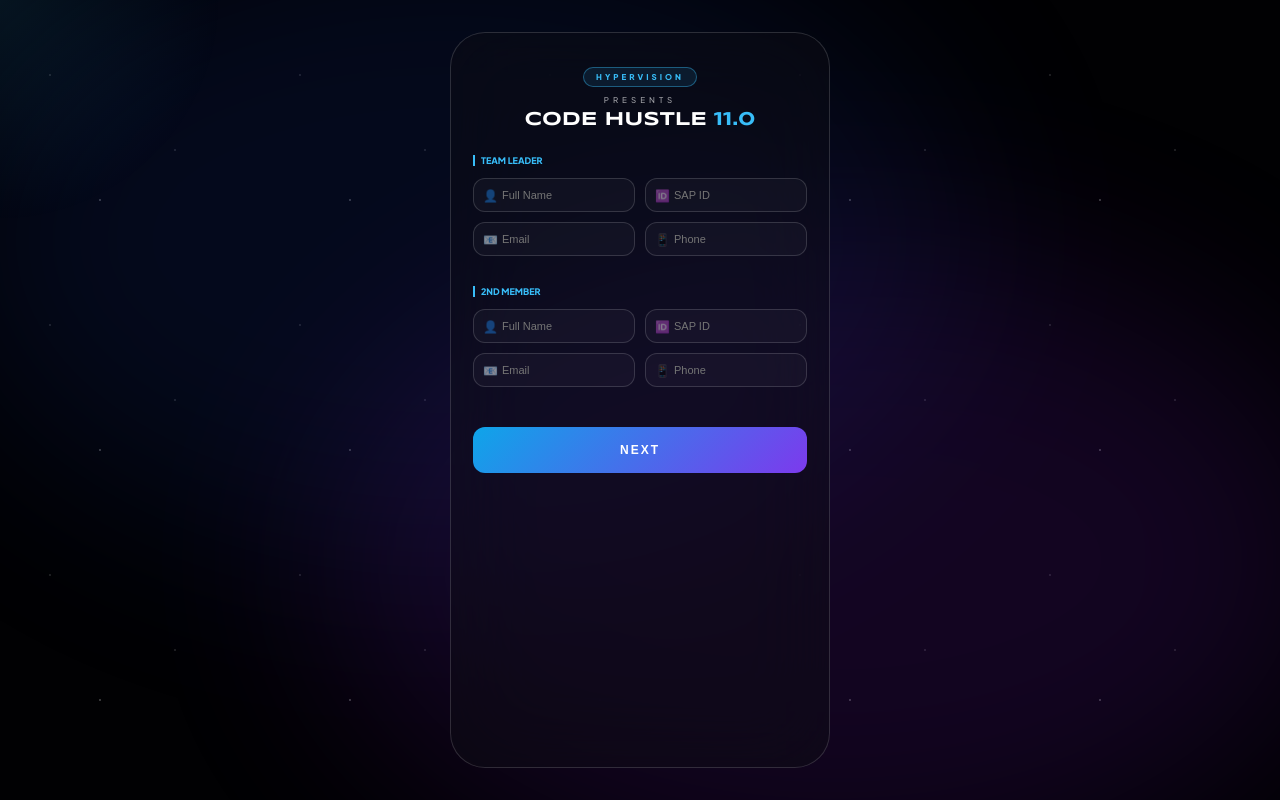
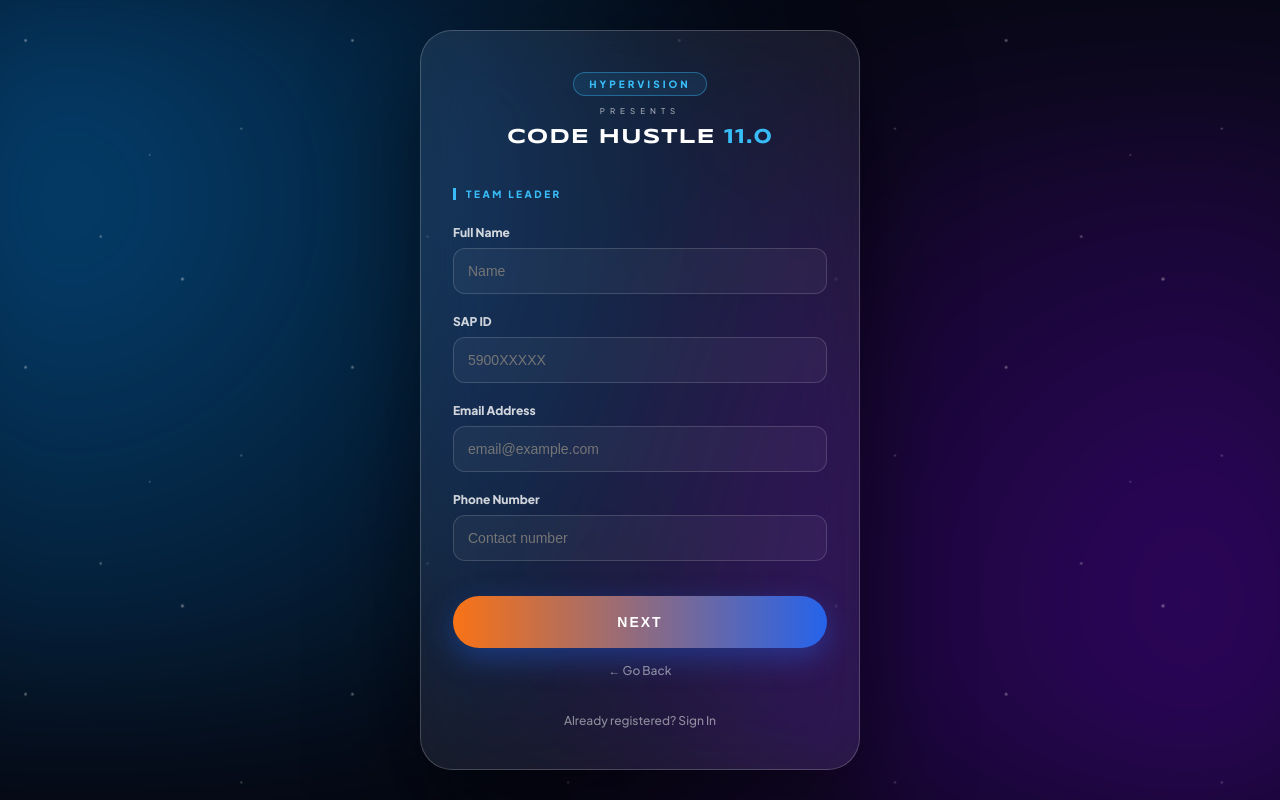
Before and after one commit to upeshypervision/Code-Hustle-11.0-portal, a React (Vite) app in the folder frontend/: page /register in a window 1280 px wide. Built offline with nearby package versions, Linux system fonts and the light colour scheme.

Commit message:
last_and_final

```diff
--- a/frontend/src/pages/Register.jsx
+++ b/frontend/src/pages/Register.jsx
@@ -1,5 +1,5 @@
-import { useState, useEffect } from "react";
-import "./Registration.css";
+import React, { useState, useEffect } from 'react';
+import './Registration.css';
 
 const loadScript = (src) => {
   return new Promise((resolve) => {
@@ -12,60 +12,39 @@ const loadScript = (src) => {
   });
 };
 
-export default function StudentRegistration() {
-  const [page, setPage] = useState(1);
+const Registration = () => {
+  const [step, setStep] = useState(1);
   const [loading, setLoading] = useState(false);
   const [submitted, setSubmitted] = useState(false);
-  const [mousePos, setMousePos] = useState({ x: 0, y: 0 });
-
-  const API_BASE = "http://127.0.0.1:5000/api";
+  const API_BASE = "http://localhost:5000/api";
 
   const [team, setTeam] = useState({
-    leader: { name: "", sapid: "", email: "", phone: "" },
-    member2: { name: "", sapid: "", email: "", phone: "" },
-    member3: { name: "", sapid: "", email: "", phone: "" },
-    member4: { name: "", sapid: "", email: "", phone: "" },
+    leader: { fullName: '', sapid: '', email: '', phone: '' },
+    m1: { fullName: '', sapid: '', email: '', phone: '' },
+    m2: { fullName: '', sapid: '', email: '', phone: '' },
+    m3: { fullName: '', sapid: '', email: '', phone: '' }
   });
 
-  const [discount, setDiscount] = useState({ hyperId: "", sapId: "" });
+  const [discount, setDiscount] = useState({ hyperId: "", verifySapId: "" });
 
   useEffect(() => {
-    const handleMouseMove = (e) => setMousePos({ x: e.clientX, y: e.clientY });
-    window.addEventListener("mousemove", handleMouseMove);
     loadScript("https://checkout.razorpay.com/v1/checkout.js");
-    return () => window.removeEventListener("mousemove", handleMouseMove);
   }, []);
 
-  const validateField = (data) => {
-    const nameRegex = /^[a-zA-Z\s]{2,50}$/;
-    const sapRegex = /^\d{9}$/;
-    const phoneRegex = /^\d{10}$/;
-    const emailRegex = /^[^\s@]+@[^\s@]+\.[^\s@]+$/;
-    if (!nameRegex.test(data.name)) return "Invalid Name";
-    if (!sapRegex.test(data.sapid)) return "SAP ID must be 9 digits";
-    if (!emailRegex.test(data.email)) return "Invalid Email";
-    if (!phoneRegex.test(data.phone)) return "Phone must be 10 digits";
-    return null;
+  const handleInputChange = (member, e) => {
+    const { name, value } = e.target;
+    setTeam(prev => ({
+      ...prev,
+      [member]: { ...prev[member], [name]: value }
+    }));
   };
 
-  const handleInputChange = (memberKey, field, value) => {
-    setTeam(prev => ({ ...prev, [memberKey]: { ...prev[memberKey], [field]: value } }));
-  };
-
-  const handleNext = () => {
-    const leaderErr = validateField(team.leader);
-    const m2Err = validateField(team.member2);
-    if (leaderErr) { alert(`Leader: ${leaderErr}`); return; }
-    if (m2Err) { alert(`Member 2: ${m2Err}`); return; }
-    setPage(2);
+  const isSapMatching = () => {
+    const enteredSaps = [team.leader.sapid, team.m1.sapid, team.m2.sapid, team.m3.sapid];
+    return enteredSaps.includes(discount.verifySapId);
   };
 
   const openRazorpay = async (order_id, finalAmount, key_id, teamPayload) => {
-    if (!window.Razorpay) {
-      alert("Razorpay SDK failed to load. Check your internet.");
-      return;
-    }
-
     const options = {
       key: key_id,
       amount: finalAmount * 100,
@@ -73,54 +52,52 @@ export default function StudentRegistration() {
       name: "CodeHustle 11.0",
       order_id: order_id,
       handler: async (response) => {
-        try {
         const payRes = await fetch(`${API_BASE}/save-payment`, {
           method: "POST",
           headers: { "Content-Type": "application/json" },
           body: JSON.stringify({
             ...teamPayload,
             payment_id: response.razorpay_payment_id,
-              order_id: response.razorpay_order_id,
-              signature: response.razorpay_signature,
-              password_plain: teamPayload.password_plain
+            order_id: response.razorpay_order_id
           }),
         });
         const data = await payRes.json();
         if (data.success) setSubmitted(true);
-        } catch (err) {
-          alert("Payment verified but failed to update database.");
-        }
       },
-      prefill: { name: team.leader.name, email: team.leader.email },
-      theme: { color: "#32CCFF" },
+      prefill: { name: team.leader.fullName, email: team.leader.email },
+      theme: { color: "#38bdf8" },
     };
     const rzp = new window.Razorpay(options);
     rzp.open();
   };
 
-  const handleFinalSubmit = async (e) => {
-    e.preventDefault();
+  const handleRegistrationFlow = async (e) => {
+    if (e) e.preventDefault();
     setLoading(true);
     try {
       let finalAmount = 450;
       let hyperMemberData = null;
 
-      if (discount.hyperId && discount.sapId) {
+      if (discount.hyperId && discount.verifySapId) {
+        if (!isSapMatching()) {
+          alert("Verification SAP ID must match a team member.");
+          setLoading(false); return;
+        }
         const hRes = await fetch(`${API_BASE}/validate-hypervision`, {
           method: "POST",
           headers: { "Content-Type": "application/json" },
-          body: JSON.stringify({ hypervision_id: discount.hyperId, sapid: discount.sapId }),
+          body: JSON.stringify({ hypervision_id: discount.hyperId, sapid: discount.verifySapId }),
         });
         const hData = await hRes.json();
         if (hData.is_hypervision) {
           finalAmount = hData.amount;
-          hyperMemberData = { sapid: discount.sapId, name: hData.member.name };
+          hyperMemberData = hData.member;
         }
       }
 
       const teamPayload = {
         leader: team.leader,
-        members: [team.member2, team.member3, team.member4].filter(m => m.name !== ""),
+        members: [team.m1, team.m2, team.m3].filter(m => m.fullName !== ""),
         hypervision_member: hyperMemberData,
         amount: finalAmount
       };
@@ -130,82 +107,121 @@ export default function StudentRegistration() {
         headers: { "Content-Type": "application/json" },
         body: JSON.stringify(teamPayload)
       });
-
       const orderData = await orderRes.json();
       if (orderData.success) {
-        await openRazorpay(orderData.order_id, orderData.amount, orderData.key_id, {
+        openRazorpay(orderData.order_id, orderData.amount, orderData.key_id, {
           ...teamPayload,
-          password_plain: orderData.password_plain,
           team_id: orderData.team_id
         });
       }
-    } catch (err) { alert("Could not reach server."); }
+    } catch (err) { alert("Server error."); }
     setLoading(false);
   };
 
-  const renderFields = (key) => (
-    <div className="field-grid">
-      <div className="input-wrapper"><span className="field-icon">👤</span><input type="text" placeholder="Full Name" value={team[key].name} onChange={(e) => handleInputChange(key, 'name', e.target.value)} /></div>
-      <div className="input-wrapper"><span className="field-icon">🆔</span><input type="text" placeholder="SAP ID" value={team[key].sapid} onChange={(e) => handleInputChange(key, 'sapid', e.target.value)} /></div>
-      <div className="input-wrapper"><span className="field-icon">📧</span><input type="email" placeholder="Email" value={team[key].email} onChange={(e) => handleInputChange(key, 'email', e.target.value)} /></div>
-      <div className="input-wrapper"><span className="field-icon">📱</span><input type="text" placeholder="Phone" value={team[key].phone} onChange={(e) => handleInputChange(key, 'phone', e.target.value)} /></div>
+  const renderFields = (memberKey, label, isOptional = false) => (
+    <form onSubmit={(e) => { e.preventDefault(); setStep(step + 1); }} className="animate-in">
+      <span className="label-detail">{label} {isOptional && "(OPTIONAL)"}</span>
+      <div className="input-group">
+        <div className="label-row"><span>Full Name</span></div>
+        <input type="text" name="fullName" className="glow-input" placeholder="Name" required={!isOptional}
+          value={team[memberKey].fullName} onChange={(e) => handleInputChange(memberKey, e)} />
       </div>
+      <div className="input-group">
+        <div className="label-row"><span>SAP ID</span></div>
+        <input type="text" name="sapid" className="glow-input" placeholder="5900XXXXX" required={!isOptional} pattern="\d{9}"
+          value={team[memberKey].sapid} onChange={(e) => handleInputChange(memberKey, e)} />
+      </div>
+      <div className="input-group">
+        <div className="label-row"><span>Email Address</span></div>
+        <input type="email" name="email" className="glow-input" placeholder="email@example.com" required={!isOptional}
+          value={team[memberKey].email} onChange={(e) => handleInputChange(memberKey, e)} />
+      </div>
+      <div className="input-group">
+        <div className="label-row"><span>Phone Number</span></div>
+        <input type="tel" name="phone" className="glow-input" placeholder="Contact number" required={!isOptional} pattern="\d{10}"
+          value={team[memberKey].phone} onChange={(e) => handleInputChange(memberKey, e)} />
+      </div>
+      <button type="submit" className="neon-shade-btn next-glow">NEXT</button>
+      <p className="signin-link" style={{marginTop: '15px', cursor: 'pointer', textAlign: 'center'}} onClick={() => setStep(step === 4 ? 3 : step - 1)}>
+        ← Go Back
+      </p>
+    </form>
   );
 
   return (
     <div className="app-viewport">
-      <div className="stars-layer"></div>
-      <div className="cursor-glow" style={{ left: mousePos.x, top: mousePos.y }}></div>
-      <div className="nebula blue"></div><div className="nebula purple"></div>
+      <div className="cosmic-bg">
+        <div className="nebula-cloud-blue"></div><div className="nebula-cloud-purple"></div><div className="starfield"></div>
+      </div>
 
       {!submitted ? (
-        <div className="glass-card mobile-shape animate-in">
+        <div className="portal-card animate-in">
           <header className="brand-header">
             <div className="hypervision-badge">HYPERVISION</div>
             <p className="presents-text">PRESENTS</p>
-            <h1 className="syncopate-font main-logo">CODE HUSTLE <span className="v-tag">11.0</span></h1>
+            <h1 className="main-logo syncopate-font">CODE HUSTLE <span className="v-tag">11.0</span></h1>
           </header>
 
-          <form onSubmit={handleFinalSubmit} className="form-body">
-            {page === 1 ? (
-              <div className="section-stack">
-                <div className="input-group"><label className="label-detail">TEAM LEADER</label>{renderFields('leader')}</div>
-                <div className="input-group"><label className="label-detail">2ND MEMBER</label>{renderFields('member2')}</div>
-                <button type="button" className="neon-shade-btn" onClick={handleNext}>NEXT</button>
+          {step === 1 && renderFields('leader', 'TEAM LEADER')}
+          {step === 2 && renderFields('m1', 'MEMBER 1')}
+
+          {step === 3 && (
+            <div className="animate-in">
+              <span className="label-detail">DISCOUNT & PAY</span>
+              <div className="input-group">
+                <div className="label-row"><span>Hypervision ID (Optional)</span></div>
+                <input type="text" className="glow-input" placeholder="HV-XXXX"
+                  value={discount.hyperId} onChange={(e) => setDiscount({...discount, hyperId: e.target.value})} />
+              </div>
+              <div className="input-group">
+                <div className="label-row"><span>Verify Member SAP ID</span></div>
+                <input type="text" className="glow-input" placeholder="5900XXXXX"
+                  value={discount.verifySapId} onChange={(e) => setDiscount({...discount, verifySapId: e.target.value})} />
+              </div>
+
+              <button className="neon-shade-btn next-glow" disabled={loading} onClick={handleRegistrationFlow} style={{marginTop: '45px'}}>
+                {loading ? "PROCESSING..." : "REGISTER & PAY NOW"}
+              </button>
+
+              <div style={{margin: '25px 0', fontSize: '11px', opacity: 0.4, textAlign:'center'}}>OR</div>
+
+              <button className="glow-input" style={{cursor: 'pointer', border: '1px solid #38bdf8'}} onClick={() => setStep(4)}>
+                ADD MORE MEMBERS (M2 & M3)
+              </button>
+
+              <p className="signin-link" style={{marginTop: '15px', cursor: 'pointer', textAlign: 'center'}} onClick={() => setStep(2)}>← Back to Member 1</p>
+            </div>
+          )}
+
+          {step === 4 && renderFields('m2', 'MEMBER 2', true)}
+          {step === 5 && (
+             <div className="animate-in">
+                {renderFields('m3', 'MEMBER 3', true)}
+                <style>{`.animate-in button[type="submit"] { display: none; }`}</style>
+                <button className="neon-shade-btn next-glow" disabled={loading} onClick={handleRegistrationFlow} style={{marginTop: '45px'}}>
+                   {loading ? "PROCESSING..." : "FINALIZE & PAY"}
+                </button>
+             </div>
+          )}
+
+          <footer className="footer-links">
+            <a href="#" className="signin-link">Already registered? Sign In</a>
+          </footer>
         </div>
       ) : (
-              <div className="section-stack">
-                <div className="input-group"><label className="label-detail">3RD MEMBER (OPTIONAL)</label>{renderFields('member3')}</div>
-                <div className="input-group"><label className="label-detail">4TH MEMBER (OPTIONAL)</label>{renderFields('member4')}</div>
-                <div className="discount-area">
-                  <label className="gold-text syncopate-font">HYPERVISION DISCOUNT</label>
-                  <div className="field-grid">
-                    <input className="disc-input" type="text" placeholder="Hypervision ID" value={discount.hyperId} onChange={(e) => setDiscount(prev => ({...prev, hyperId: e.target.value}))} />
-                    <input className="disc-input" type="text" placeholder="Verify SAP ID" value={discount.sapId} onChange={(e) => setDiscount(prev => ({...prev, sapId: e.target.value}))} />
-                  </div>
-                </div>
-                <div className="btn-footer">
-                  <button type="button" className="back-btn" onClick={() => setPage(1)}>BACK</button>
-                  <button type="submit" className="neon-shade-btn" disabled={loading}>{loading ? "PROCESSING..." : "REGISTER & PAY"}</button>
-                </div>
-              </div>
-            )}
-          </form>
-        </div>
-      ) : (
-        /* REFRAMED SUCCESS PAGE - CENTERED CONTENT */
-        <div className="glass-card mobile-shape success-layout animate-in">
-          <div className="success-content-centered">
-            <div className="success-ring">✓</div>
-            <h2 className="syncopate-font green-text">REGISTERED!</h2>
-            <div className="status-message-box">
-              <p className="status-text-main">Payment received successfully.</p>
-              <p className="status-text-sub">REGISTRATION CONFIRMED! Payment verified. Access credentials and event details will be dispatched to your registered email shortly.</p>
-            </div>
-            <button className="neon-shade-btn" onClick={() => window.location.reload()}>ACKNOWLEDGE</button>
-          </div>
+        /* --- ORIGINAL ACKNOWLEDGEMENT PAGE (GAYAB NAHI HUA) --- */
+        <div className="portal-card animate-in success-layout">
+            <h2 className="syncopate-font" style={{color: '#38bdf8', fontSize: '1.5rem'}}>SUCCESS!</h2>
+            <p style={{marginTop: '20px', opacity: 0.8, lineHeight: '1.6'}}>
+              Registration Confirmed.<br/>Check your email for login credentials.
+            </p>
+            <button className="neon-shade-btn next-glow" onClick={() => window.location.reload()} style={{marginTop: '30px'}}>
+              ACKNOWLEDGE
+            </button>
         </div>
       )}
     </div>
   );
-}
+};
+
+export default Registration;
--- a/frontend/src/pages/Registration.css
+++ b/frontend/src/pages/Registration.css
@@ -1,6 +1,6 @@
 @import url('https://fonts.googleapis.com/css2?family=Syncopate:wght@700&family=Plus+Jakarta+Sans:wght@500;800&display=swap');
 
-/* --- Core Viewport & Background --- */
+/* --- RESET & BASE --- */
 * {
     box-sizing: border-box;
     margin: 0;
@@ -9,7 +9,7 @@
 
 .app-viewport {
     height: 100vh;
-    background: #010103;
+    background: #060812;
     color: #fff;
     font-family: 'Plus Jakarta Sans', sans-serif;
     display: flex;
@@ -19,224 +19,208 @@
     position: relative;
 }
 
-.stars-layer {
+/* --- ORIGINAL COSMIC BACKGROUND (STRICTLY INTACT) --- */
+.cosmic-bg {
     position: absolute;
     inset: 0;
-    background-image: radial-gradient(1px 1px at 20% 30%, white, transparent),
-                      radial-gradient(1px 1px at 70% 60%, white, transparent),
-                      radial-gradient(1.5px 1.5px at 40% 80%, white, transparent);
-    background-size: 250px 250px;
-    opacity: 0.3;
-    animation: twinkle 8s infinite;
-    pointer-events: none;
+    z-index: 0;
 }
 
-@keyframes twinkle {
-    0%, 100% { opacity: 0.3; }
-    50% { opacity: 0.6; }
+.nebula-cloud-blue {
+    position: absolute;
+    width: 100vw; height: 100vh;
+    background: radial-gradient(circle at 15% 35%, rgba(0, 150, 255, 0.4) 0%, transparent 60%);
+    top: -10%; left: -10%;
+    filter: blur(80px);
 }
 
-.cursor-glow {
-    position: fixed;
-    width: 450px;
-    height: 450px;
-    background: radial-gradient(circle, rgba(56, 189, 248, 0.1) 0%, transparent 70%);
-    transform: translate(-50%, -50%);
-    pointer-events: none;
-    z-index: 1;
+.nebula-cloud-purple {
+    position: absolute;
+    width: 100vw; height: 100vh;
+    background: radial-gradient(circle at 85% 65%, rgba(130, 0, 255, 0.35) 0%, transparent 60%);
+    bottom: -10%; right: -10%;
+    filter: blur(100px);
 }
 
-.nebula {
+.starfield {
     position: absolute;
-    width: 80vw;
-    height: 80vh;
-    filter: blur(100px);
-    border-radius: 50%;
-    opacity: 0.15;
-    z-index: 0;
-}
-.blue { background: #1e40af; top: -10%; left: -5%; }
-.purple { background: #7e22ce; bottom: -10%; right: -5%; }
-
-/* --- Main Card --- */
-.mobile-shape {
-    width: 94%;
-    max-width: 380px;
-    height: 92vh;
-    max-height: 800px;
-    background: rgba(15, 15, 20, 0.45);
-    backdrop-filter: blur(40px);
-    border: 1.5px solid rgba(255, 255, 255, 0.15);
-    border-radius: 35px;
-    padding: 30px 22px;
-    z-index: 10;
-    display: flex;
-    flex-direction: column;
-    position: relative;
-    overflow-y: auto;
+    inset: 0;
+    background-image:
+        radial-gradient(1.8px 1.8px at 12% 15%, #ffffff, transparent),
+        radial-gradient(1.2px 1.2px at 78% 42%, #ffffff, transparent),
+        radial-gradient(1.5px 1.5px at 35% 75%, #ffffff, transparent),
+        radial-gradient(2px 2px at 60% 88%, #ffffff, transparent),
+        radial-gradient(1px 1px at 50% 50%, #ffffff, transparent);
+    background-size: 320px 320px;
+    opacity: 0.6;
+    animation: stars-twinkle 4s infinite alternate ease-in-out;
 }
 
-.mobile-shape::-webkit-scrollbar { width: 0; }
-
-/* --- Typography & Branding --- */
-.syncopate-font {
-    font-family: 'Syncopate', sans-serif;
-    text-transform: uppercase;
+@keyframes stars-twinkle {
+    from { opacity: 0.35; transform: scale(1); }
+    to { opacity: 0.75; transform: scale(1.03); }
 }
 
-.brand-header { text-align: center; margin-bottom: 25px; }
+/* --- PORTAL CARD DESIGN --- */
+.portal-card {
+    width: 95%;
+    max-width: 440px;
+    background: rgba(255, 255, 255, 0.08);
+    backdrop-filter: blur(35px) saturate(150%);
+    border: 1px solid rgba(255, 255, 255, 0.2);
+    border-radius: 32px;
+    padding: 40px 32px;
+    z-index: 10;
+    box-shadow: 0 40px 100px rgba(0, 0, 0, 0.5);
+}
+
+.syncopate-font { font-family: 'Syncopate', sans-serif; }
+
+.brand-header {
+    text-align: center;
+    margin-bottom: 40px;
+}
+
 .hypervision-badge {
     display: inline-block;
-    padding: 4px 12px;
-    font-size: 8px;
+    padding: 5px 15px;
+    font-size: 10px;
     font-weight: 800;
     color: #38bdf8;
-    border: 1px solid rgba(56, 189, 248, 0.4);
+    border: 1.5px solid rgba(56, 189, 248, 0.4);
     border-radius: 20px;
     letter-spacing: 3px;
     background: rgba(56, 189, 248, 0.1);
-    margin-bottom: 8px;
 }
-.presents-text { font-size: 8px; letter-spacing: 4px; opacity: 0.6; margin-bottom: 5px; }
-.main-logo { font-size: 1.2rem; }
+
+.presents-text {
+    font-size: 8px;
+    letter-spacing: 5px;
+    opacity: 0.6;
+    margin: 10px 0;
+}
+
+.main-logo {
+    font-size: 1.3rem;
+    letter-spacing: 1px;
+    color: #fff;
+}
+
 .v-tag { color: #38bdf8; }
 
-/* --- Form Elements --- */
-.section-stack { display: flex; flex-direction: column; gap: 20px; }
-.input-group { margin-bottom: 10px; }
-.field-grid { display: grid; grid-template-columns: 1fr 1fr; gap: 10px; }
-.input-wrapper { position: relative; }
+/* --- FORM ELEMENTS --- */
+.label-detail {
+    font-size: 10px;
+    color: #38bdf8;
+    font-weight: 800;
+    letter-spacing: 2.5px;
+    border-left: 3px solid #38bdf8;
+    padding-left: 10px;
+    margin-bottom: 25px;
+    display: block;
+}
 
-input {
+.input-group {
+    margin-bottom: 20px;
+}
+
+.label-row {
+    display: flex;
+    justify-content: space-between;
+    margin-bottom: 8px;
+    font-size: 12px;
+}
+
+.label-row span {
+    color: rgba(255,255,255,0.8);
+    font-weight: 600;
+}
+
+/* --- INPUT GLOW & INVALID STATE --- */
+.glow-input {
     width: 100%;
-    background: rgba(255, 255, 255, 0.03);
+    background: rgba(255, 255, 255, 0.04);
     border: 1px solid rgba(255, 255, 255, 0.15);
     border-radius: 12px;
-    padding: 10px 10px 10px 28px;
+    padding: 14px;
     color: #fff;
-    font-size: 11px;
+    font-size: 14px;
     outline: none;
     transition: 0.3s;
 }
 
-input:focus { border-color: #38bdf8; background: rgba(56, 189, 248, 0.05); }
-
-.field-icon {
-    position: absolute;
-    left: 10px;
-    top: 50%;
-    transform: translateY(-50%);
-    font-size: 12px;
-    opacity: 0.5;
+.glow-input:focus {
+    border-color: #38bdf8;
+    background: rgba(56, 189, 248, 0.08);
+    box-shadow: 0 0 15px rgba(56, 189, 248, 0.3);
 }
 
-.label-detail {
-    font-size: 9px;
-    color: #38bdf8;
-    font-weight: 800;
-    border-left: 2px solid #38bdf8;
-    padding-left: 6px;
-    margin-bottom: 12px;
-    display: block;
+/* RED GLOW FOR INVALID DATA */
+.glow-input:invalid:not(:placeholder-shown) {
+    border-color: #ff4d4d !important;
+    background: rgba(255, 77, 77, 0.1) !important;
+    box-shadow: 0 0 15px rgba(255, 77, 77, 0.4) !important;
 }
 
-.gold-text {
-    color: #fbbf24;
-    font-size: 8px;
-    font-weight: 700;
-    display: block;
-    margin-bottom: 10px;
-    letter-spacing: 2px;
-}
-
-/* --- Buttons --- */
+/* --- BUTTONS --- */
 .neon-shade-btn {
     width: 100%;
-    padding: 16px;
-    border-radius: 12px;
-    background: linear-gradient(135deg, #0ea5e9, #7c3aed);
+    padding: 18px;
+    border-radius: 40px;
+    background: linear-gradient(90deg, #F97316 0%, #2563EB 100%);
     border: none;
     color: #fff;
     font-weight: 800;
-    font-size: 12px;
-    letter-spacing: 2px;
+    font-size: 14px;
     cursor: pointer;
     transition: 0.3s;
-    margin-top: 10px;
+    margin-top: 15px;
+    letter-spacing: 2px;
     text-transform: uppercase;
 }
 
-.neon-shade-btn:hover {
-    transform: translateY(-2px);
-    box-shadow: 0 10px 20px rgba(124, 58, 237, 0.3);
+.next-glow {
+    box-shadow: 0 10px 30px rgba(37, 99, 235, 0.4);
 }
 
-.btn-footer { display: grid; grid-template-columns: 1fr 2fr; gap: 10px; align-items: center; }
-.back-btn { background: none; border: none; color: #475569; font-weight: 800; font-size: 11px; cursor: pointer; }
-
-/* --- Success Page UI (Centered) --- */
-.success-layout {
-    display: flex;
-    flex-direction: column;
-    justify-content: center; /* Center vertically */
-    align-items: center;     /* Center horizontally */
-    text-align: center;
+.next-glow:hover {
+    filter: brightness(1.1);
+    transform: translateY(-1px);
 }
 
-.success-content-centered {
-    display: flex;
-    flex-direction: column;
-    align-items: center;
-    gap: 25px;
-    width: 100%;
-    animation: scaleIn 0.4s ease-out;
+/* --- FOOTER & LINKS --- */
+.footer-links {
+    text-align: center;
+    margin-top: 30px;
 }
 
-.success-ring {
-    width: 90px;
-    height: 90px;
-    border-radius: 50%;
-    border: 3px solid #10b981;
-    display: flex;
-    justify-content: center;
-    align-items: center;
-    font-size: 45px;
-    color: #10b981;
-    box-shadow: 0 0 30px rgba(16, 185, 129, 0.2);
+.signin-link {
+    color: rgba(255,255,255,0.5);
+    font-size: 12px;
+    text-decoration: none;
 }
 
-.green-text {
-    color: #10b981;
-    letter-spacing: 4px;
-    text-shadow: 0 0 15px rgba(16, 185, 129, 0.4);
+/* --- ANIMATIONS --- */
+.animate-in {
+    animation: fadeInUp 0.5s ease-out;
 }
 
-.status-message-box {
-    padding: 0 10px;
-}
-
-.status-text-main {
-    font-size: 15px;
-    font-weight: 700;
-    margin-bottom: 10px;
-    color: #fff;
-}
-
-.status-text-sub {
-    font-size: 11px;
-    color: rgba(255, 255, 255, 0.6);
-    line-height: 1.6;
-}
-
-/* --- Animations --- */
-.animate-in { animation: fadeInUp 0.5s ease-out; }
-
 @keyframes fadeInUp {
-    from { opacity: 0; transform: translateY(20px); }
+    from { opacity: 0; transform: translateY(15px); }
     to { opacity: 1; transform: translateY(0); }
 }
 
-@keyframes scaleIn {
-    from { opacity: 0; transform: scale(0.9); }
-    to { opacity: 1; transform: scale(1); }
+/* --- SUCCESS / ACKNOWLEDGMENT PAGE (STRICTLY ORIGINAL) --- */
+.success-layout {
+    text-align: center;
+    padding: 40px 10px;
 }
+
+.success-layout h2 {
+    margin-bottom: 20px;
+}
+
+.success-layout p {
+    font-size: 14px;
+    margin-bottom: 30px;
+}
```
Also changed, not shown: 1 other file (tests, documents, lock files or other folders). Lines whose indentation alone changed are shown as unchanged.
